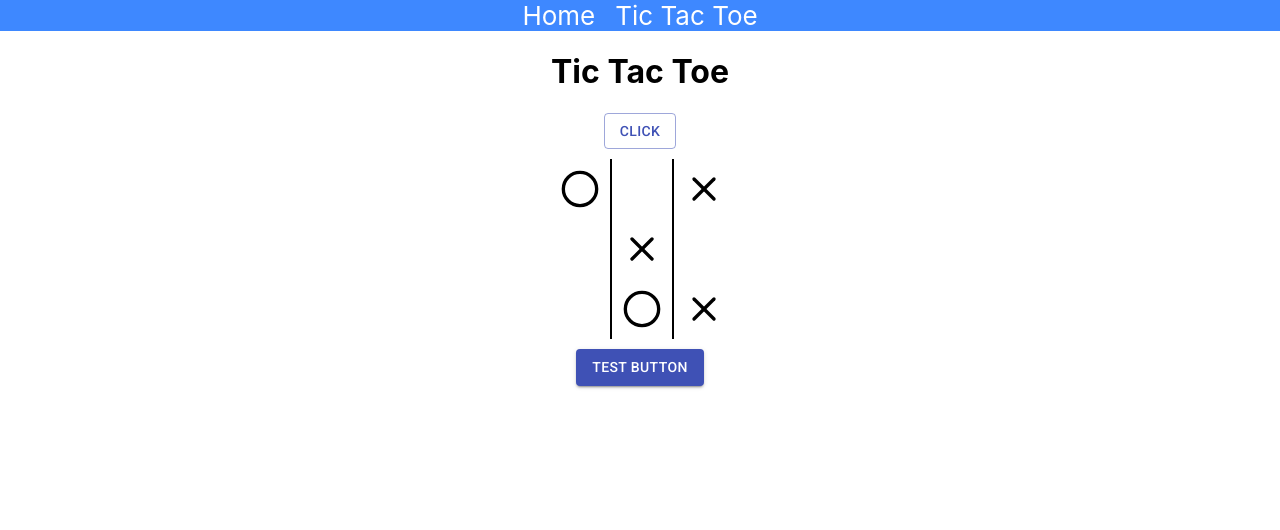
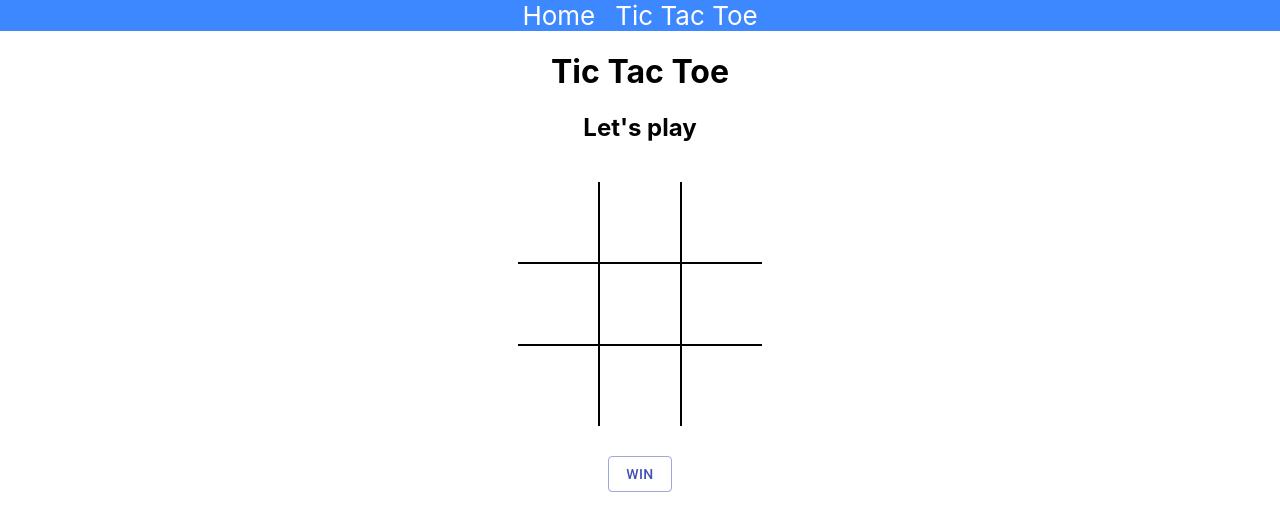
Before and after one commit to DmytroYesin/Portfolio_Project, a React (Create React App) app: page /tic-tac-toe in a window 1280 px wide. Shown: the top 530 px of the page. Built offline with nearby package versions, Linux system fonts and the light colour scheme.

Commit message:
Finished main logic for TicTacToe

```diff
--- a/src/App.css
+++ b/src/App.css
@@ -39,56 +39,7 @@
 }
 
 
-.main_field {
-  display: flex;
-  flex-direction: column;
-  width: 180px;
-  height: 180px;
-  align-items: center;
-}
 
-.field_row {
-  display: flex;
-  flex-direction: row;
-  width: 100%;
-  height: 60px;
-  padding: 0;
-  margin: 0;
-}
-
-.field_row > div {
-  padding: 10px;
-  width: 60px;
-  height: 40px;
-}
-.field_row > div:nth-child(2) {
-    border-left: 2px solid black;
-    border-right: 2px solid black;
-}
-
-.game_block {
-  display: flex;
-  justify-content: center;
-  align-items: center;
-  padding: 10px;
-}
-
-.empty_symbol_class {
-  width: 40px;
-  height: 40px;
-}
-.o_symbol_class {
-  width: 40px;
-  height: 40px;
-  background-image: url('/images/o-image.svg');
-  background-size: 40px;
-}
-.x_symbol_class {
-  width: 40px;
-  height: 40px;
-  background-image: url('/images/x-image.svg');
-  background-size: 40px;
-}
 
 @keyframes App-logo-spin {
   from {
--- a/src/App.tsx
+++ b/src/App.tsx
@@ -1,6 +1,6 @@
 import React from 'react';
 // import logo from './logo.svg';
-import Button from '@material-ui/core/Button';
+// import Button from '@material-ui/core/Button';
 import './App.css';
 import Header from "./components/Header";
 import Main from "./components/Main";
@@ -14,10 +14,6 @@ function App() {
 
       <Main />
 
-      <Button variant="contained" color="primary">
-        Test Button
-      </Button>
-
     </div>
   );
 }
--- a/src/components/Main.tsx
+++ b/src/components/Main.tsx
@@ -3,7 +3,7 @@ import { Switch, Route } from 'react-router-dom';
 // import Button from '@material-ui/core/Button';
 import './../App.css';
 import Home from "./Pages/Home";
-import TicTac from "./Pages/TicTac";
+import TicTac from "./Pages/TicTacToe/TicTac";
 
 
 const Main = () => (
--- a/src/components/Pages/TicTac.tsx
+++ /dev/null
@@ -1,91 +0,0 @@
-import React from 'react';
-// import Button from '@material-ui/core/Button';
-// import { Link } from 'react-router-dom'
-import './../../App.css';
-import Button from '@material-ui/core/Button';
-
-
-
-interface MyState {
-    field: string[][],
-    symbol: string,
-}
-
-class TicTac extends React.Component<{}, MyState> {
-    constructor(props: {}) {
-        super(props);
-        this.state = {
-            field: [
-                ['o', '-', 'x'],
-                ['-', 'x', '-'],
-                ['-', 'o', 'x']
-            ],
-            symbol: 'o',
-
-        };
-    }
-
-    printRow(props: string[], y:number) {
-        return  <>
-            <div className="field_row">
-                {
-                    props.map((value: string, x) => {
-                        //console.log(x, y);
-                        let key = x.toString() + y.toString();
-
-                        return (<div key={key} onClick={() => this.clicked(x, y)} >
-                            <div className={value==='-' ? 'empty_symbol_class' : value==='o' ? 'o_symbol_class' : 'x_symbol_class'}> </div>
-
-                        </div>)
-                    })
-                }
-            </div>
-        </>;
-    }
-
-    print_field(props: string[][]) {
-        return  <>
-            <div className="main_field">
-                {
-                    props.map((subArr: string[], y) => {
-                        return this.printRow(subArr, y);
-                    })
-                }
-            </div>
-        </>;
-    }
-
-    moveOn(x:number, y:number) {
-        this.setState((state) => {
-            let newArr = state.field;
-            newArr[y][x] = state.symbol;
-            return {field: newArr, symbol: state.symbol === 'o' ? 'x' : 'o'};
-        });
-    }
-
-    clicked(x:number, y:number) {
-        console.log(x,y);
-        console.log(this.state.field[x][y]);
-        if (this.state.field[x][y] === '-') {
-            this.moveOn(x,y);
-        }
-    }
-
-    render() {
-        return (
-            <div>
-                <h1>Tic Tac Toe</h1>
-
-                <Button  onClick={() => this.clicked(2,0)} variant="outlined" color="primary">
-                    Click
-                </Button>
-
-                <div className="game_block" >
-                    {this.print_field(this.state.field)}
-                </div>
-            </div>
-        );
-    }
-}
-
-export default TicTac;
--- /dev/null
+++ b/src/components/Pages/TicTacToe/TicTac.css
@@ -0,0 +1,54 @@
+.main_field {
+  display: flex;
+  flex-direction: column;
+  width: 244px;
+  height: 244px;
+  align-items: center;
+}
+
+.field_row {
+  display: flex;
+  flex-direction: row;
+  width: 100%;
+  height: 80px;
+  padding: 0;
+  margin: 0;
+}
+.field_row:nth-child(2) {
+  border-top: 2px solid black;
+  border-bottom: 2px solid black;
+}
+
+.field_row > div {
+  padding: 10px;
+  width: 80px;
+  height: 60px;
+}
+.field_row > div:nth-child(2) {
+    border-left: 2px solid black;
+    border-right: 2px solid black;
+}
+
+.game_block {
+  display: flex;
+  justify-content: center;
+  align-items: center;
+  padding: 20px 20px 30px;
+}
+
+.empty_symbol_class {
+  width: 60px;
+  height: 60px;
+}
+.o_symbol_class {
+  width: 60px;
+  height: 60px;
+  background-image: url('/../../../images/o-image.svg');
+  background-size: 60px;
+}
+.x_symbol_class {
+  width: 60px;
+  height: 60px;
+  background-image: url('/../../../images/x-image.svg');
+  background-size: 60px;
+}
--- /dev/null
+++ b/src/components/Pages/TicTacToe/TicTac.tsx
@@ -0,0 +1,125 @@
+import React from 'react';
+// import Button from '@material-ui/core/Button';
+// import { Link } from 'react-router-dom'
+import './TicTac.css';
+import Button from '@material-ui/core/Button';
+
+const initialState = {
+    field: [
+        ['-', '-', '-'],
+        ['-', '-', '-'],
+        ['-', '-', '-']
+    ],
+    symbol: 'o',
+    winning: 'play',
+    step_count: 0,
+};
+
+interface MyState {
+    field: string[][],
+    symbol: string,
+    winning: string,
+    step_count: number,
+}
+
+class TicTac extends React.Component<{}, MyState> {
+    constructor(props: {}) {
+        super(props);
+        this.state = initialState;
+    }
+
+    printRow(props: string[], y:number) {
+        return  <React.Fragment key={"sub_row_comp_" + y}>
+                {
+                    props.map((value: string, x) => {
+                        return <React.Fragment key={"sqr_" + y + x}>
+                                    <div onClick={() => this.clicked(x, y)} >
+                                        <div className={value==='-' ? 'empty_symbol_class' : value==='o' ? 'o_symbol_class' : 'x_symbol_class'}> </div>
+                                    </div>
+                        </React.Fragment>
+                    })
+                }
+        </React.Fragment>;
+    }
+
+    print_field(props: string[][]) {
+        return  <>
+            <div key="Main_field" className="main_field">
+                {
+                    props.map((subArr: string[], y) => {
+                        return <React.Fragment key={"row_" + y}>
+                                    <div className="field_row">
+                                        {this.printRow(subArr, y)}
+                                    </div>
+                        </React.Fragment>;
+                    })
+                }
+            </div>
+        </>;
+    }
+
+    moveOn(x:number, y:number) {
+        this.setState((state) => {
+            let newArr = state.field;
+            newArr[y][x] = state.symbol;
+            let isWin = this.CheckWin(newArr,  state.symbol);
+
+            console.log(isWin, state.winning);
+
+            if (!isWin && state.winning === 'play' && state.step_count < 8) {
+                return {...state, field: newArr, symbol: state.symbol === 'o' ? 'x' : 'o', step_count: state.step_count + 1};
+            } else if (isWin && state.winning === 'play') {
+                return {...state, field: newArr, winning: 'win'};
+            } else if (!isWin && state.winning === 'play' && state.step_count === 8) {
+                return {...state, field: newArr, winning: 'draw'};
+            }
+        });
+    }
+
+    clicked(x:number, y:number) {
+        if (this.state.field[y][x] === '-' && this.state.winning === 'play') {
+            this.moveOn(x,y);
+        }
+    }
+
+    CheckWin(field: string[][], symbol: string) {
+        if (field[0][0] === symbol && field[1][1] === symbol && field[2][2] === symbol) {
+            return true;
+        } else if (field[0][2] === symbol && field[1][1] === symbol && field[2][0] === symbol) {
+            return true;
+        }
+
+        for (let i = 0; i < 3; i++) {
+            if (field[i][0] === symbol && field[i][1] === symbol && field[i][2] === symbol) {
+                return true;
+            } else if (field[0][i] === symbol && field[1][i] === symbol && field[2][i] === symbol) {
+                return true;
+            }
+        }
+
+        return false;
+    }
+
+
+    render() {
+        return (
+            <div key="main_TicTac">
+                <h1>Tic Tac Toe</h1>
+
+                <h2>{this.state.winning === 'win' ?
+                    "Player '" + this.state.symbol + "' is win!"
+                    : this.state.winning === 'draw' ? "It's a draw!" : "Let's play"}</h2>
+
+                <div className="game_block" >
+                    {this.print_field(this.state.field)}
+                </div>
+
+                <Button  onClick={() => this.clicked(2,0)} variant="outlined" color="primary">
+                    {this.state.winning ? "Win" : "Game on"}
+                </Button>
+            </div>
+        );
+    }
+}
+
+export default TicTac;
```
